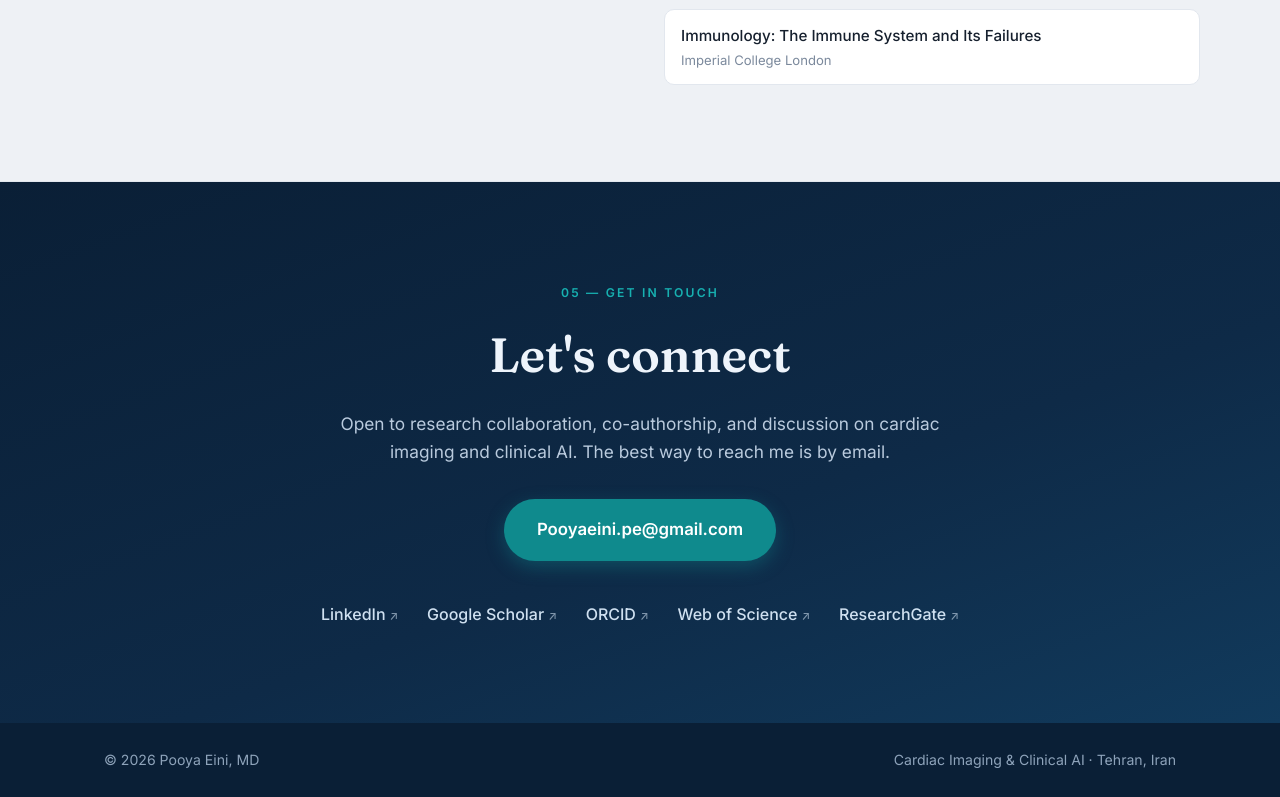
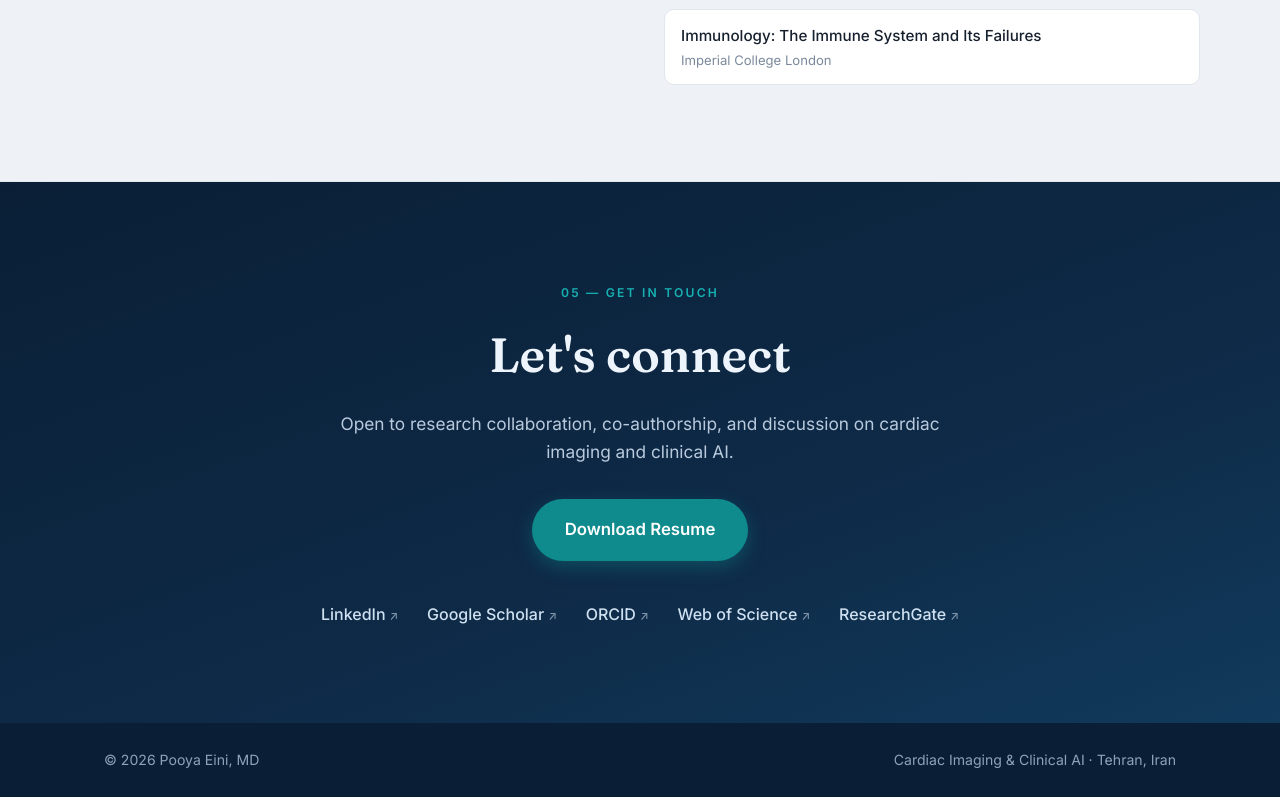
Before and after one commit to pooyaeini/pooyaeini.github.io, a plain HTML site: page index.html in a window 1280 px wide. Shown: the part 6072-6869 px from the top of the page. Drawn offline with Linux system fonts and the light colour scheme.

Commit message:
Replace contact email with resume download link

```diff
--- a/index.html
+++ b/index.html
@@ -382,9 +382,9 @@
         <h2 class="contact__title">Let's connect</h2>
         <p class="contact__lede">
           Open to research collaboration, co-authorship, and discussion on cardiac imaging and
-          clinical AI. The best way to reach me is by email.
+          clinical AI.
         </p>
-        <a class="btn btn--primary btn--lg" href="mailto:Pooyaeini.pe@gmail.com">Pooyaeini.pe@gmail.com</a>
+        <a class="btn btn--primary btn--lg" href="Pooya_Eini_CV.pdf" download>Download Resume</a>
 
         <div class="contact__links">
           <a href="https://www.linkedin.com/in/pooya-eini" target="_blank" rel="noopener">LinkedIn</a>
```
